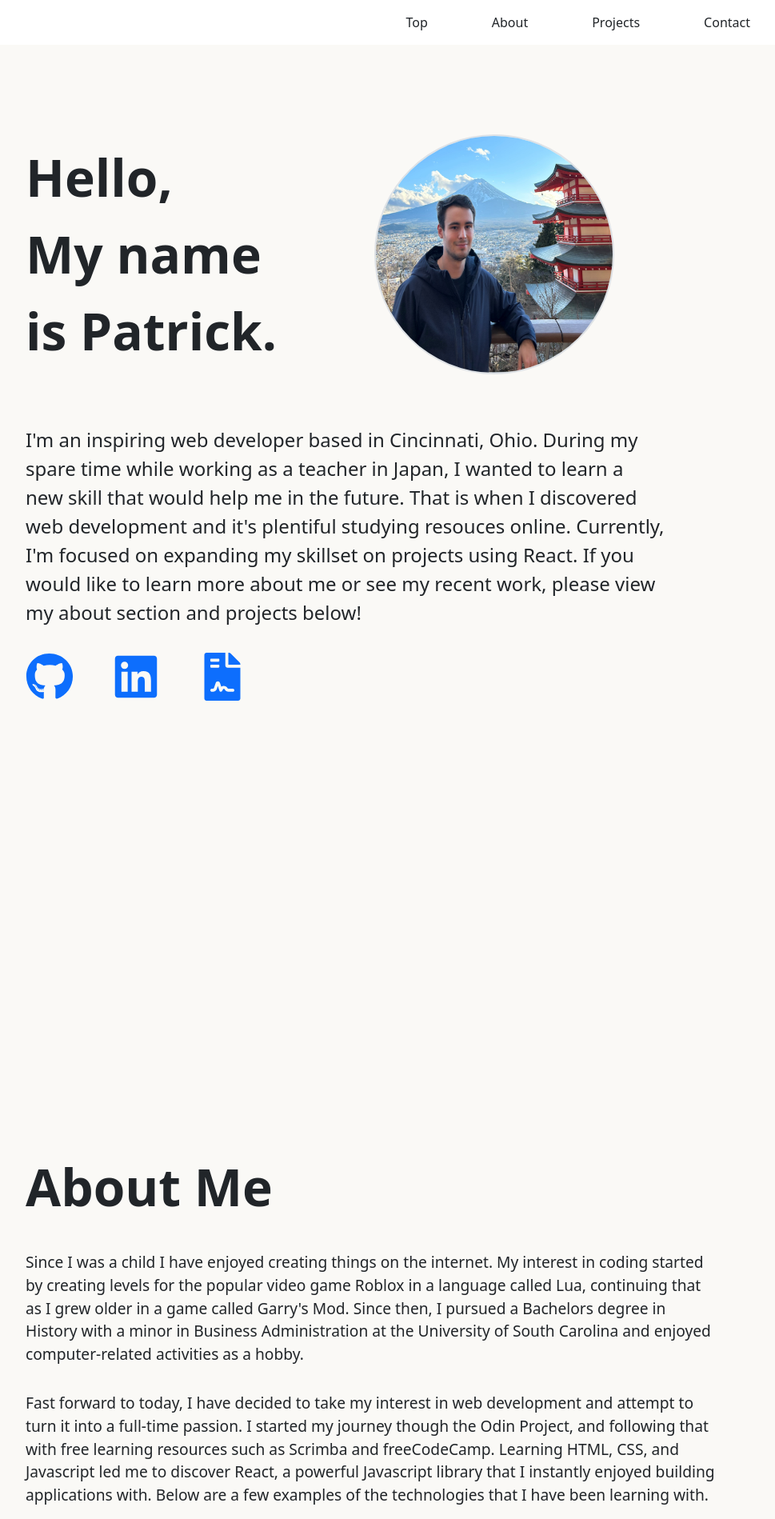
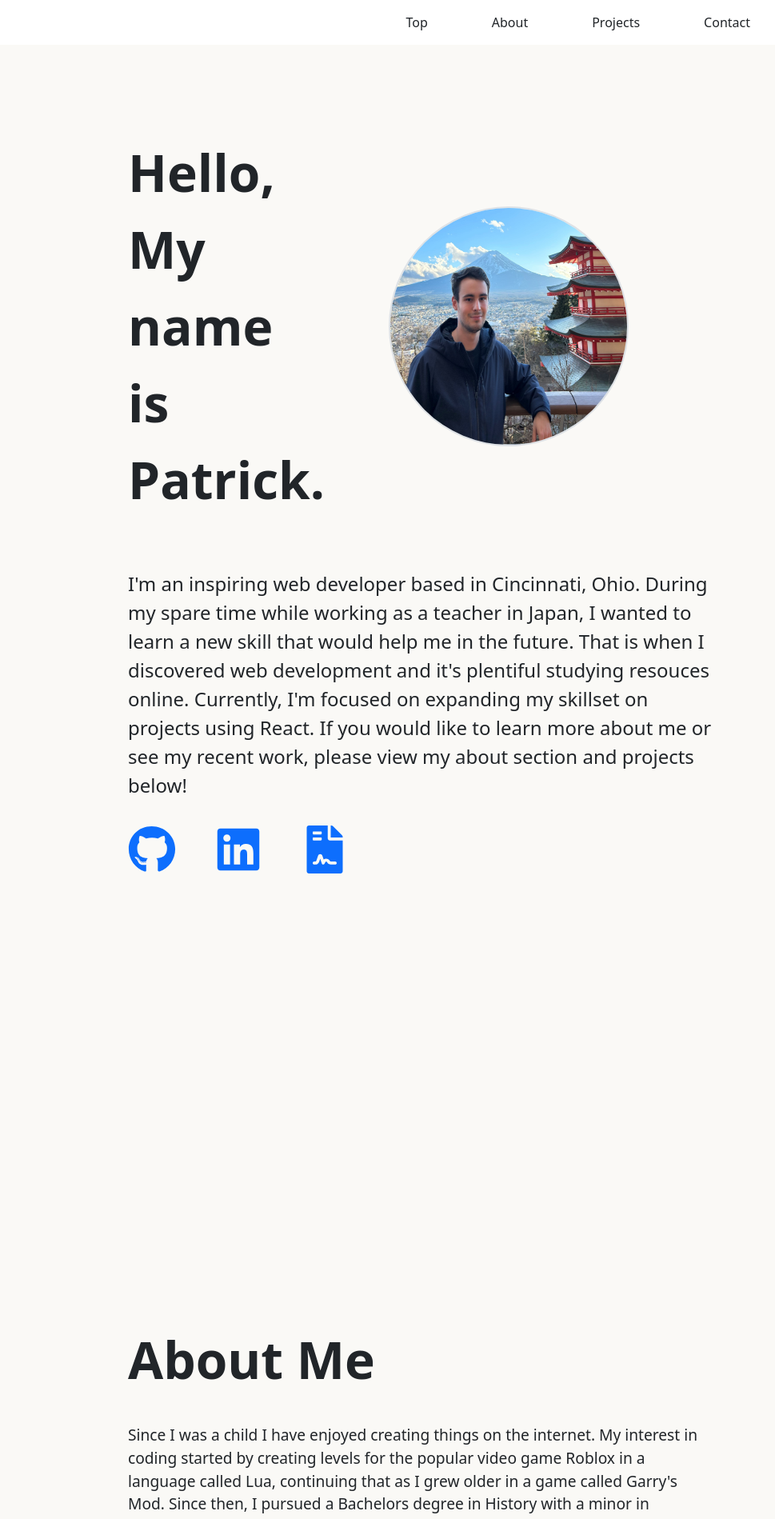
Before and after one commit to pmcmahan1/portfolio-site, a React (Vite) app: page / in a window 1280 px wide. Shown: the top 1899 px of the page at 80% size, without its empty margins (112-1081 px from the left). Built offline with nearby package versions, Linux system fonts and the light colour scheme.

Commit message:
Fixed some bad styling

```diff
--- a/src/App.css
+++ b/src/App.css
@@ -10,6 +10,7 @@ body {
   display: flex;
   flex-direction: column;
   flex-shrink: 0;
+  margin: 0 10%;
 }
 
 .navbar {
@@ -50,7 +51,7 @@ body {
 }
 
 .head-text {
-  margin: 2rem 10rem 0rem 4rem;
+  margin: 2rem 4rem 0rem 4rem;
   font-size: 4rem;
   font-weight: 600;
   display: flex;
@@ -60,7 +61,7 @@ body {
 }
 
 .body-text {
-  margin: 4rem 16rem 1rem 4rem;
+  margin: 4rem 4rem 1rem 4rem;
   font-size: 1.5rem;
   font-weight: 400;
 }
@@ -93,7 +94,7 @@ body {
 
 .about {
   margin-left: 144px;
-  margin-right: 272px;
+  margin-right: 144px;
   margin-bottom: 25rem;
   margin-top: 5rem;
 }
```
